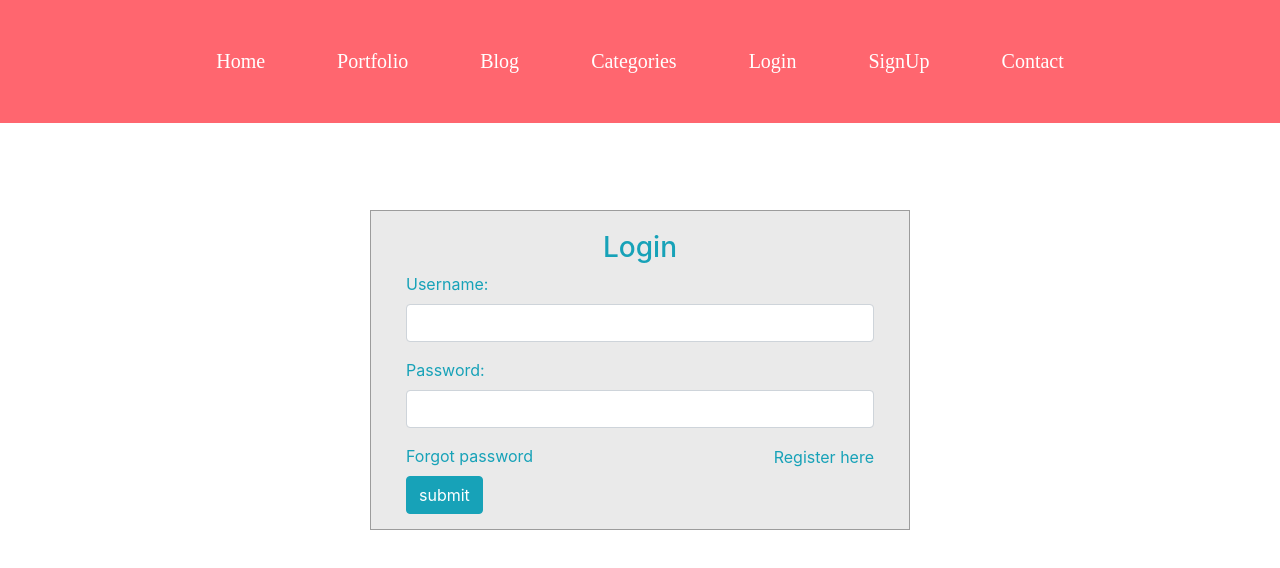
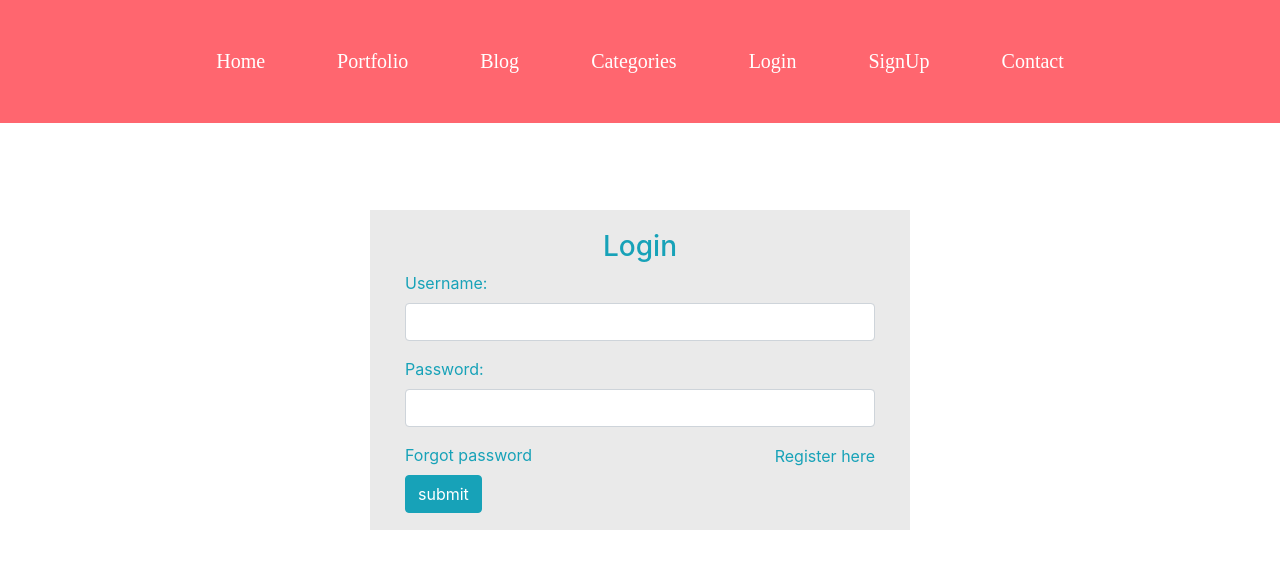
Before and after one commit to techblog4/TechBlog, an Angular app in the folder frontend/: page /login in a window 1280 px wide. Shown: the top 568 px of the page. Built offline with nearby package versions, Linux system fonts and the light colour scheme.

Commit message:
updated login.component.css
updated login.componenet.css

```diff
--- a/frontend/src/app/components/login/login.component.css
+++ b/frontend/src/app/components/login/login.component.css
@@ -1,10 +1,10 @@
-@import url(http://fonts.googleapis.com/css?family=Raleway);
+  @import url(http://fonts.googleapis.com/css?family=Raleway);
 
   #login .container #login-row #login-column #login-box {
     margin-top: 120px;
     max-width: 600px;
     height: 320px;
-    border: 1px solid #9C9C9C;
+    border: 1px #9C9C9C;
     background-color: #EAEAEA;
   }
   #login .container #login-row #login-column #login-box #login-form {
```
